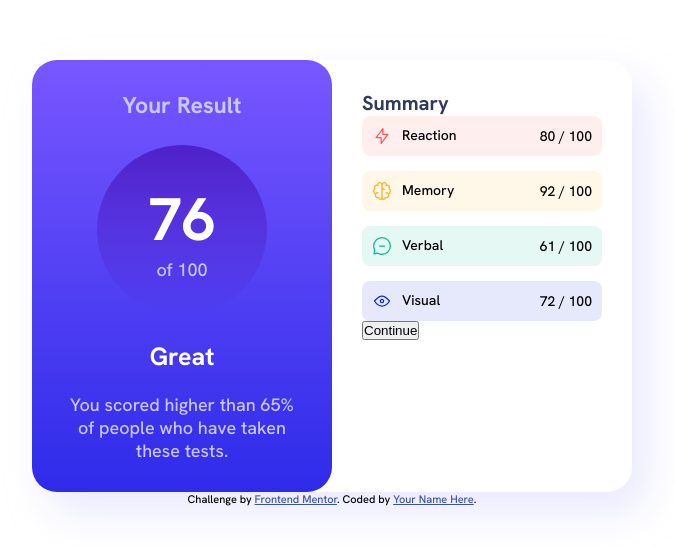
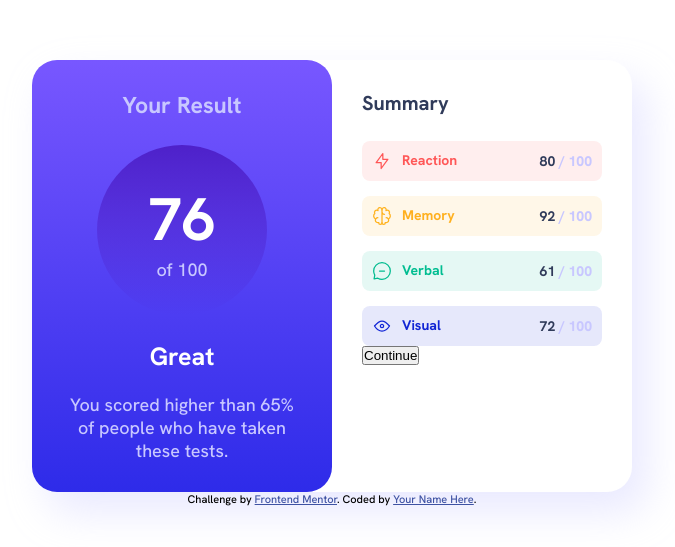
Before and after one commit to Batestickro/resultSummaryFEMentor, a plain HTML site: page index.html in a window 1280 px wide. Shown: the part 117-664 px from the top of the page, without its empty margins (308-983 px from the left). Drawn offline with Linux system fonts and the light colour scheme.

Commit message:
summary details styled and positioned

```diff
--- a/index.html
+++ b/index.html
@@ -27,30 +27,30 @@
         <div class="subject subject_reaction">
           <div class="subject__stat">
             <img src="assets/images/icon-reaction.svg" alt="Lightning image causing a reaction">
-            <span>Reaction</span>
+            <span class="subject__stat-reaction">Reaction</span>
           </div>
-          <p class="subject__score"><span>80</span> / 100</p>
+          <p><span class="subject__score">80</span> / 100</p>
         </div>
         <div class="subject subject_memory">
           <div class="subject__stat">
             <img src="assets/images/icon-memory.svg" alt="Brain memory image">
-            <span>Memory</span>
+            <span class="subject__stat-memory">Memory</span>
           </div>
-          <p class="subject__score"><span>92</span> / 100</p>
+          <p><span class="subject__score">92</span> / 100</p>
         </div>
         <div class="subject subject_verbal">
           <div class="subject__stat">
             <img src="assets/images/icon-verbal.svg" alt="message bubble image">
-            <span>Verbal</span>
+            <span class="subject__stat-verbal">Verbal</span>
           </div>
-          <p class="subject__score"><span>61</span> / 100</p>
+          <p><span class="subject__score">61</span> / 100</p>
         </div>
         <div class="subject subject_visual">
           <div class="subject__stat">
             <img src="assets/images/icon-visual.svg" alt="Eye image that visualizes">
-            <span>Visual</span>
+            <span class="subject__stat-visual">Visual</span>
           </div>
-          <p class="subject__score"><span>72</span> / 100</p>
+          <p><span class="subject__score">72</span> / 100</p>
         </div>
       </div>
       <button class="summary__button">Continue</button>
--- a/sass/_subject.scss
+++ b/sass/_subject.scss
@@ -11,7 +11,29 @@
 
     span {
       margin-left: 1rem;
+      font-weight: 600;
     }
+
+    &-reaction {
+      color: $color-Light-red;
+    }
+
+    &-memory {
+      color: $color-Orangey-yellow;
+    }
+
+    &-verbal {
+      color: $color-Green-teal;
+    }
+
+    &-visual {
+      color: $color-Cobalt-blue;
+    }
+  }
+
+  &__score {
+    font-weight: bold;
+    color: $color-Dark-gray-blue;
   }
 
   &_reaction {
@@ -30,4 +52,9 @@
     background-color: rgb(17, 37, 212, .1);
   }
 
+  p {
+    color: $color-Light-lavender;
+    font-weight: 800;
+  }
+
 }
--- a/sass/_summary.scss
+++ b/sass/_summary.scss
@@ -7,6 +7,7 @@
   }
 
   &__details {
+    margin-top: 2.5rem;
     height: 55%;
     display: grid;
     align-content: space-between;
```
Also changed, not shown: css/style.css, 1 other file.
